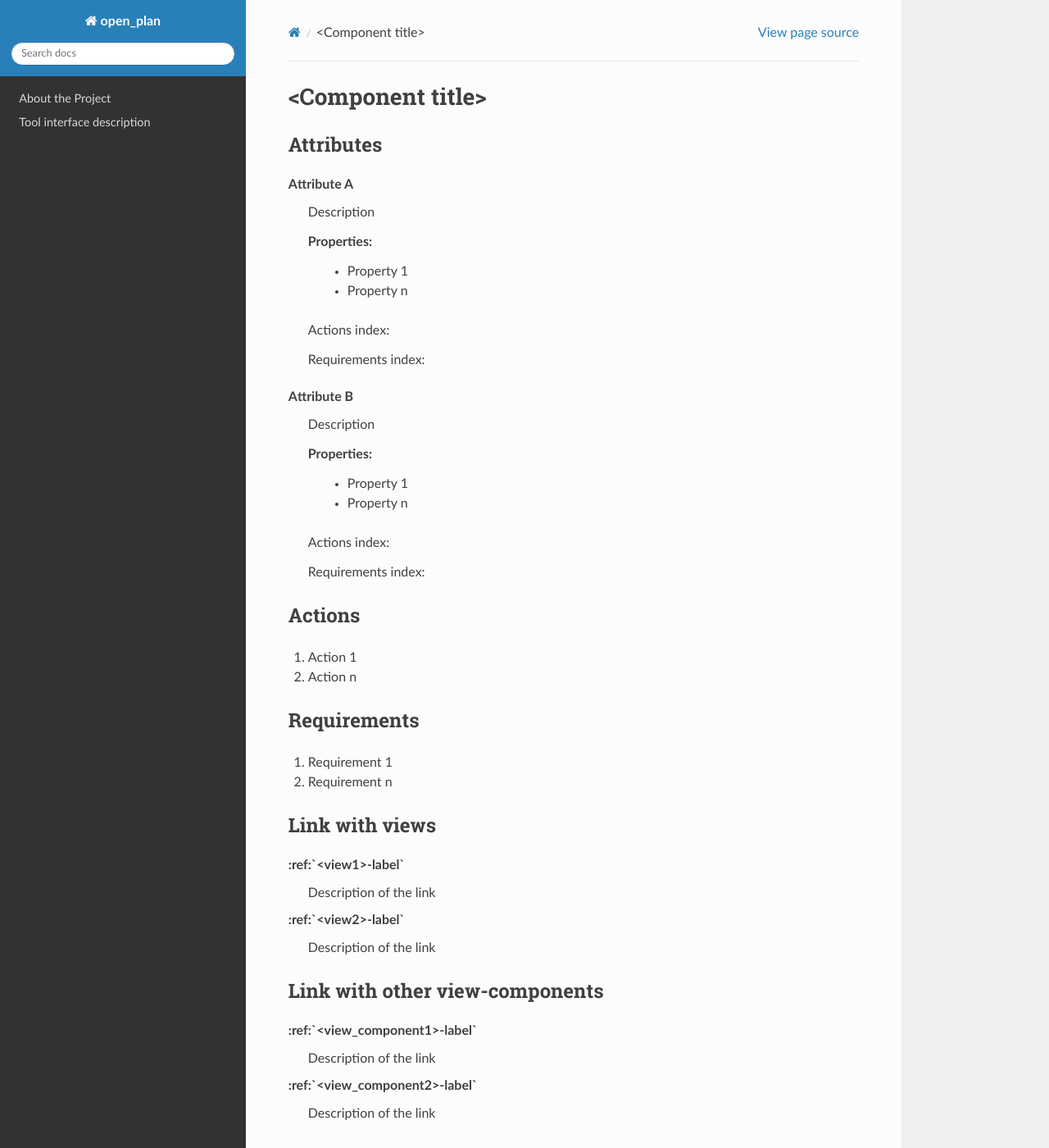
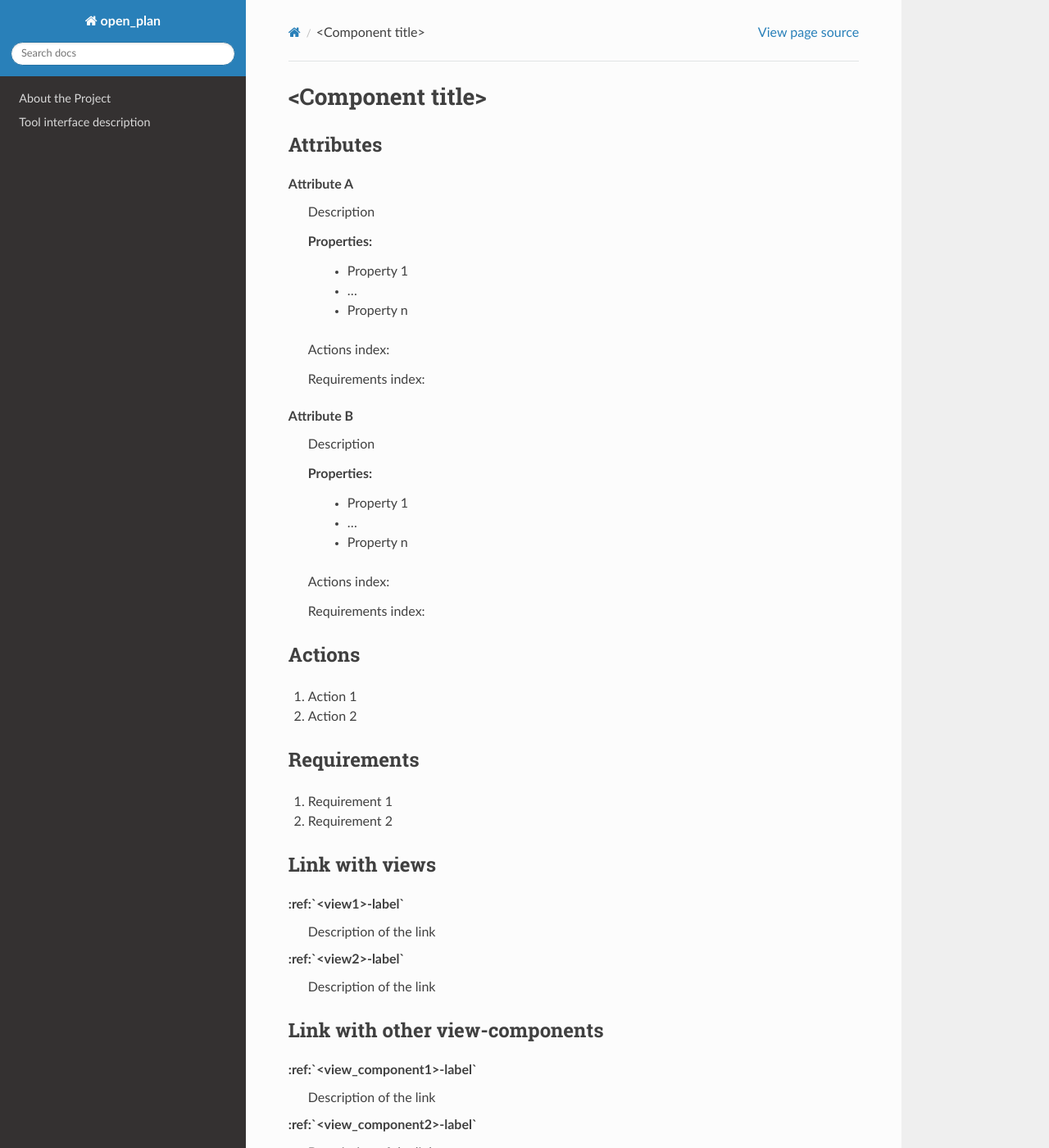
Before and after one commit to rl-institut/open_plan, a Sphinx documentation site: the page built from docs/view_components/view_component_template.rst, in a window 1280 px wide and 1400 px high. Shown: the whole window at 82% size. Built offline with Sphinx 7.4.7 and the Read the Docs theme 2.0.0, drawn with Linux system fonts in a browser that asks for light colours; formulas are drawn with MathJax 3.

```diff
--- a/docs/view_components/view_component_template.rst
+++ b/docs/view_components/view_component_template.rst
@@ -54,7 +56,7 @@ Actions
     (i.e. "clicking on this attribute should update this other attribute")
 
 1. Action 1
-2. Action n
+2. Action 2
 
 Requirements
 ^^^^^^^^^^^^
@@ -66,7 +68,7 @@ Requirements
     one should see a difference in the rendering of the attribute"
 
 1. Requirement 1
-2. Requirement n
+2. Requirement 2
 
 Link with views
 ^^^^^^^^^^^^^^^^^^^^^
```
Also changed, not shown: other parts of docs/view_components/view_component_template.rst (+3 -1 lines).
